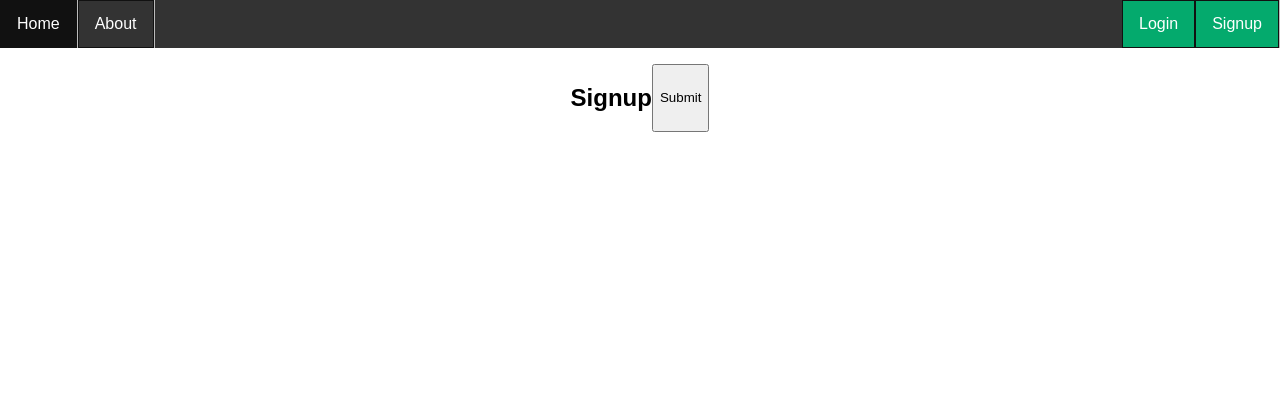
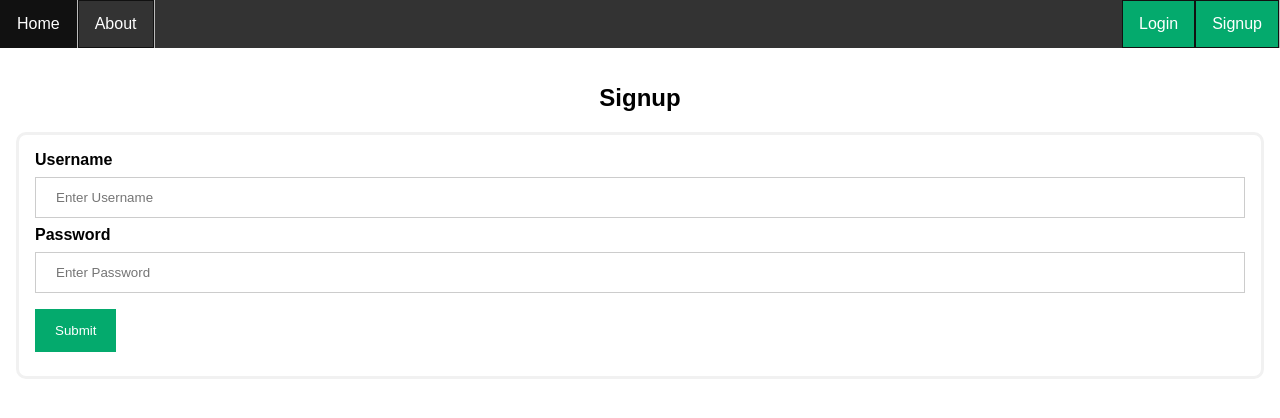
Before and after one commit to Sanchi-doc/Nuxt-app, a Nuxt app: page /signup in a window 1280 px wide. Shown: the top 418 px of the page. Built offline with nearby package versions, Linux system fonts and the light colour scheme.

Commit message:
update commit

```diff
--- a/pages/signup.vue
+++ b/pages/signup.vue
@@ -2,10 +2,33 @@
   <div>
     <div class="title">
       <h2>Signup</h2>
+    </div>
+    <div class="container form">
+      <label for="uname"><b>Username</b></label>
+      <input
+        v-model="user.username"
+        type="text"
+        class="input"
+        placeholder="Enter Username"
+        name="uname"
+        required
+      />
+
+      <label for="psw"><b>Password</b></label>
+      <input
+        v-model="user.password"
+        type="password"
+        class="input"
+        placeholder="Enter Password"
+        name="psw"
+        required
+      />
+
       <button @click.prevent="Signup" class="button">Submit</button>
     </div>
   </div>
 </template>
+
 
 <<script lang="ts" setup>
 import { ref } from 'vue';
```
